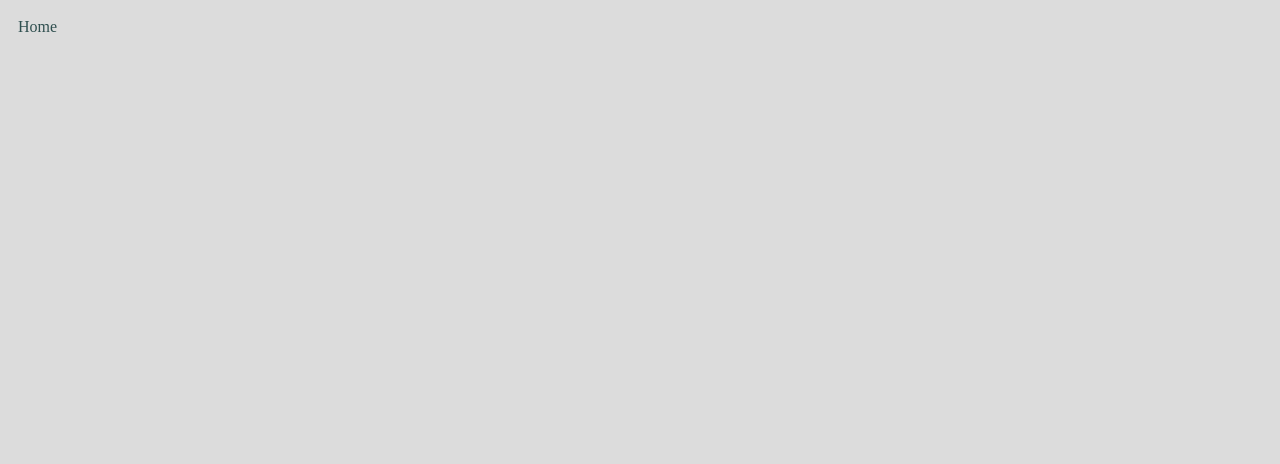
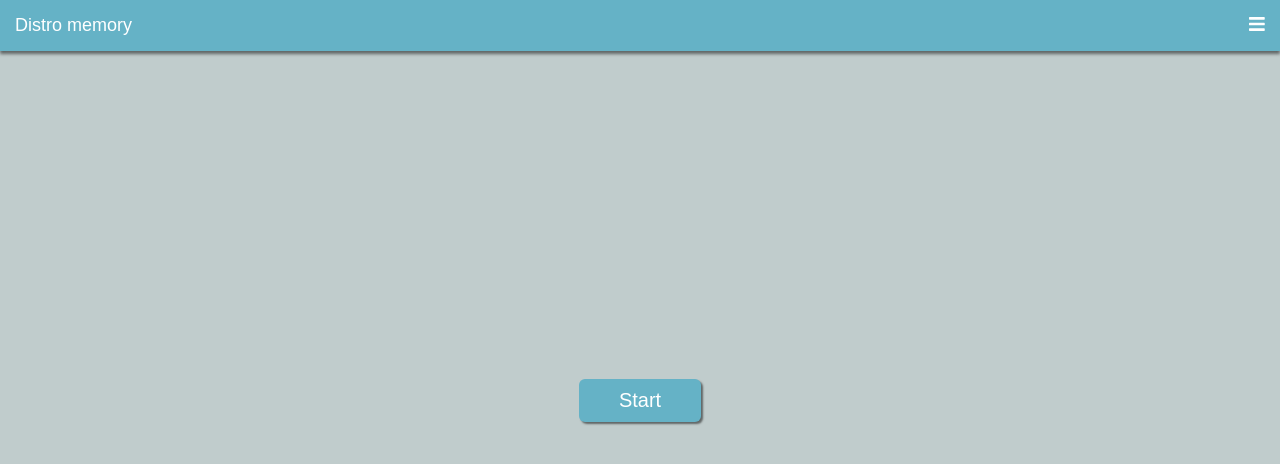
Before and after one commit to mec-nyan/OneADay, a React (Create React App) app in the folder DistroMemory/distro-memory/: page / in a window 1280 px wide. Shown: the top 464 px of the page. Built offline with nearby package versions, Linux system fonts and the light colour scheme.

Commit message:
Restructured, added components, added icons, edit styles

```diff
--- a/DistroMemory/distro-memory/package.json
+++ b/DistroMemory/distro-memory/package.json
@@ -3,6 +3,9 @@
   "version": "0.1.0",
   "private": true,
   "dependencies": {
+    "@fortawesome/fontawesome-svg-core": "^1.2.36",
+    "@fortawesome/free-solid-svg-icons": "^5.15.4",
+    "@fortawesome/react-fontawesome": "^0.1.15",
     "@testing-library/jest-dom": "^5.14.1",
     "@testing-library/react": "^11.2.7",
     "@testing-library/user-event": "^12.8.3",
--- a/DistroMemory/distro-memory/src/app/App.css
+++ b/DistroMemory/distro-memory/src/app/App.css
@@ -1,9 +1,4 @@
-body {
-  background-color: gainsboro;
+.App {
+  padding: 0px;
+  margin: 0px;
 }
-
-.App {
-  padding: 10px;
-  margin: 0px;
-  color: darkslategrey;
-}
--- a/DistroMemory/distro-memory/src/app/App.js
+++ b/DistroMemory/distro-memory/src/app/index.js
@@ -1,4 +1,5 @@
 import { BrowserRouter, Switch, Route } from 'react-router-dom';
+import Nav from '../nav';
 import Home from '../home';
 import Board from '../board';
 import Score from '../score';
@@ -6,10 +7,12 @@ import Quit from '../quit';
 import './App.css';
 
 
-export default function() {
+export default function App() {
   return (
     <div className="App">
       <BrowserRouter>
+        <Nav />
+
         <Switch>
           <Route exact path='/'>
             <Home />
--- a/DistroMemory/distro-memory/src/home/home.css
+++ b/DistroMemory/distro-memory/src/home/home.css
@@ -0,0 +1,32 @@
+:root {
+  --pink: #d73d6c;
+  --salmon: #d57276;
+  --beige: #d6c2bc;
+  --grey: #c0cccc;
+  --blue: #65b2c6;
+}
+
+.home {
+  display: flex;
+  justify-content: center;
+  height: 100vh;
+  width: 100vw;
+  position: absolute;
+  top: 0px;
+}
+
+.startBtn {
+  border: none;
+  border-radius: 6px;
+  color: white;
+  background-color: var(--blue);
+  padding: 10px 40px;
+  font-size: 20px;
+  margin: auto;
+  box-shadow: 2px 2px 2px rgba(0, 0, 0, 0.5);
+  transition: transform 500ms;
+}
+
+.startBtn:hover {
+  transform: scale(1.5);
+}
--- a/DistroMemory/distro-memory/src/home/index.js
+++ b/DistroMemory/distro-memory/src/home/index.js
@@ -1,10 +1,12 @@
+import { FontAwesomeIcon } from '@fortawesome/react-fontawesome';
+import { faBars } from '@fortawesome/free-solid-svg-icons';
+import './home.css';
 
-
-export default function() {
+export default function Home() {
 
   return (
-    <div>
-      Home
+    <div className='home'>
+      <button className='startBtn'>Start</button>
     </div>
   );
 }
--- a/DistroMemory/distro-memory/src/index.css
+++ b/DistroMemory/distro-memory/src/index.css
@@ -1,2 +1,15 @@
+:root {
+  --pink: #d73d6c;
+  --salmon: #d57276;
+  --beige: #d6c2bc;
+  --grey: #c0cccc;
+  --blue: #65b2c6;
+}
+
 body {
+  font-family: sans-serif;
+  margin: 0px;
+  padding: 0px;
+  background-color: var(--grey);
+  height: 100%;
 }
--- a/DistroMemory/distro-memory/src/index.js
+++ b/DistroMemory/distro-memory/src/index.js
@@ -2,7 +2,7 @@ import React from 'react';
 import ReactDOM from 'react-dom';
 import { BrowserRouter } from 'react-router-dom';
 import './index.css';
-import App from './app/App';
+import App from './app';
 
 ReactDOM.render(
   <React.StrictMode>
--- /dev/null
+++ b/DistroMemory/distro-memory/src/nav/index.js
@@ -0,0 +1,13 @@
+import { FontAwesomeIcon } from '@fortawesome/react-fontawesome';
+import { faBars } from '@fortawesome/free-solid-svg-icons';
+import './nav.css';
+
+export default function Nav() {
+
+  return (
+    <nav className='nav'>
+      <span>Distro memory</span>
+      <FontAwesomeIcon icon={faBars} />
+    </nav>
+  );
+}
--- /dev/null
+++ b/DistroMemory/distro-memory/src/nav/nav.css
@@ -0,0 +1,19 @@
+:root {
+  --pink: #d73d6c;
+  --salmon: #d57276;
+  --beige: #d6c2bc;
+  --grey: #c0cccc;
+  --blue: #65b2c6;
+}
+
+.nav {
+  display: flex;
+  flex-direction: row;
+  justify-content: space-between;
+  background-color: var(--blue);
+  color: white;
+  padding: 15px;
+  margin: 0px;
+  box-shadow: 0px 3px 3px rgba(0, 0, 0, 0.5);
+  font-size: 18px;
+}
```
Also changed, not shown: 1 other file (tests, documents, lock files or other folders).
